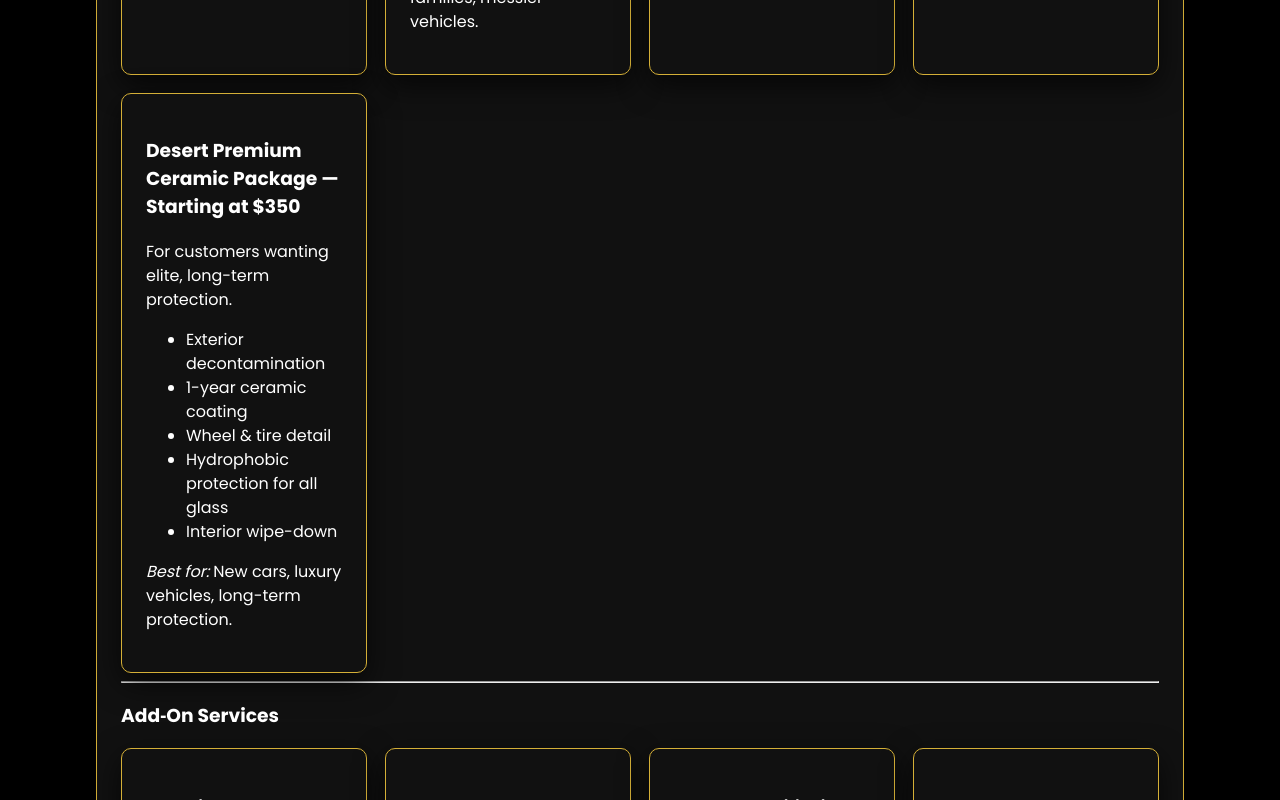
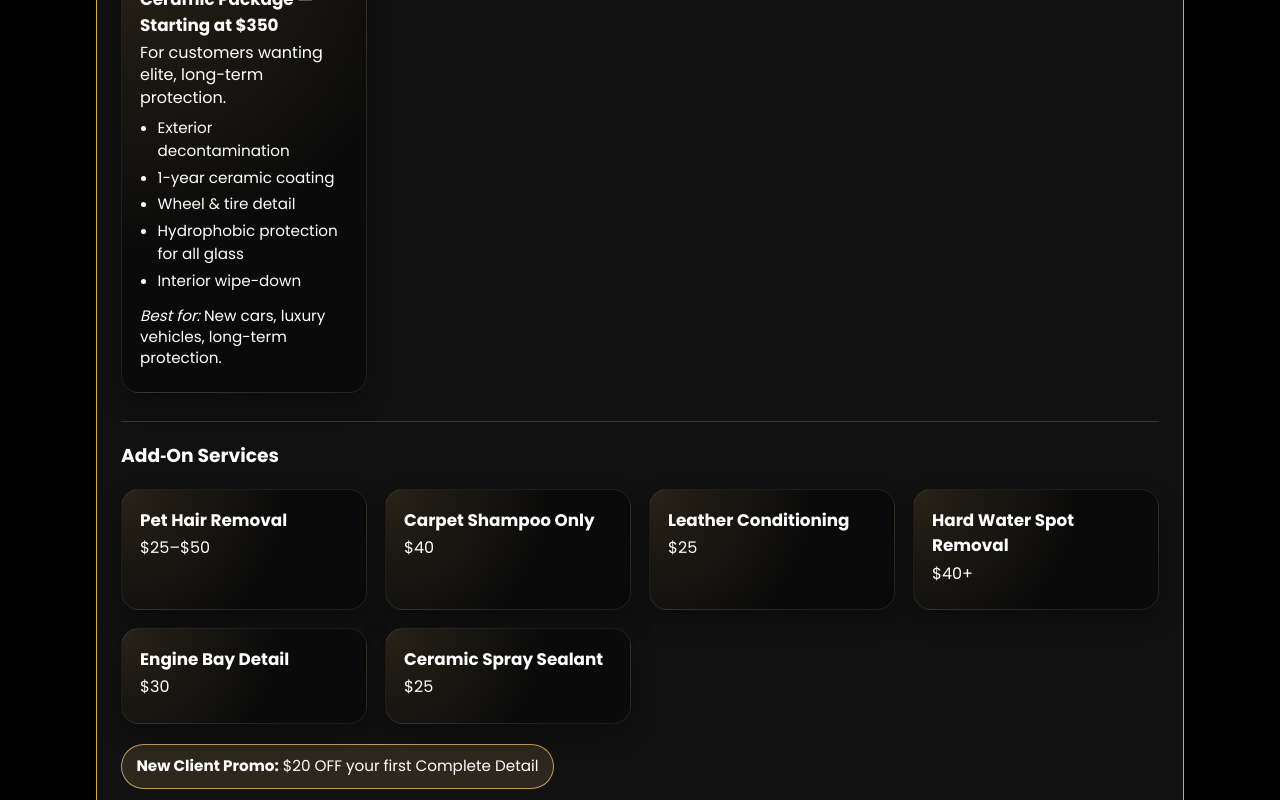
Before and after one commit to pranavreddy125/Remy_website_detailing, a website: page car-detailing-website/src/services.html in a window 1280 px wide. Shown: the part 880-1680 px from the top of the page. Drawn offline with Linux system fonts and the light colour scheme.

```diff
--- a/car-detailing-website/src/css/styles.css
+++ b/car-detailing-website/src/css/styles.css
@@ -639,3 +639,105 @@
 @media (max-width:720px){
   .hero-content{margin-top:-90px;padding:30px}
 }
+
+/* === Services Page Premium Card Styling === */
+
+.service-list {
+  margin: 0 0 0.75rem;
+  padding-left: 1.1rem;
+  display: grid;
+  gap: 0.25rem;
+  font-size: 0.95rem;
+}
+
+.services-grid {
+  display: grid;
+  grid-template-columns: repeat(auto-fit, minmax(240px, 1fr));
+  gap: 18px;
+}
+
+.service.card {
+  position: relative;
+  border-radius: 18px;
+  padding: 18px 18px 16px;
+  background:
+    radial-gradient(circle at top left, rgba(255, 214, 130, 0.12), transparent 60%),
+    rgba(10, 10, 10, 0.92);
+  border: 1px solid rgba(255, 255, 255, 0.08);
+  box-shadow: 0 10px 26px rgba(0,0,0,0.35);
+  backdrop-filter: blur(8px);
+  transition:
+    transform 0.18s ease-out,
+    box-shadow 0.18s ease-out,
+    border-color 0.18s ease-out,
+    background 0.18s ease-out;
+}
+
+.service.card::before {
+  content: "";
+  position: absolute;
+  inset: 0;
+  border-radius: inherit;
+  background: linear-gradient(
+    135deg,
+    rgba(255, 210, 120, 0.55),
+    rgba(255, 255, 255, 0)
+  );
+  opacity: 0;
+  pointer-events: none;
+  transition: opacity 0.2s ease-out;
+}
+
+.service.card:hover {
+  transform: translateY(-4px);
+  box-shadow: 0 16px 40px rgba(0,0,0,0.55);
+  border-color: rgba(255, 210, 120, 0.75);
+}
+
+.service.card:hover::before {
+  opacity: 0.35;
+}
+
+.service.card h3,
+.service.card h4 {
+  margin-top: 0;
+  margin-bottom: 0.25rem;
+  font-size: 1.05rem;
+}
+
+.service.card p {
+  margin: 0.15rem 0 0.5rem;
+  line-height: 1.4;
+}
+
+.price-line {
+  margin-top: 0.4rem;
+  font-size: 0.95rem;
+  font-weight: 500;
+}
+
+.section-divider {
+  margin: 1.75rem 0 1.25rem;
+  border: none;
+  border-top: 1px solid rgba(255, 255, 255, 0.14);
+}
+
+.promo-note {
+  margin-top: 1.25rem;
+  padding: 0.65rem 0.9rem;
+  border-radius: 999px;
+  display: inline-block;
+  background: rgba(255, 210, 120, 0.12);
+  border: 1px solid rgba(255, 210, 120, 0.7);
+  font-size: 0.95rem;
+}
+
+@media (max-width: 640px) {
+  .service.card {
+    padding: 14px 14px 12px;
+  }
+  .service.card h3,
+  .service.card h4 {
+    font-size: 1rem;
+  }
+}
```
